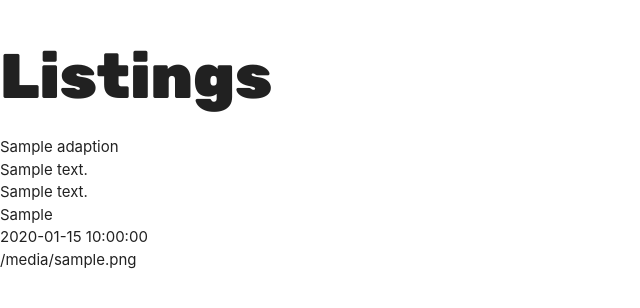
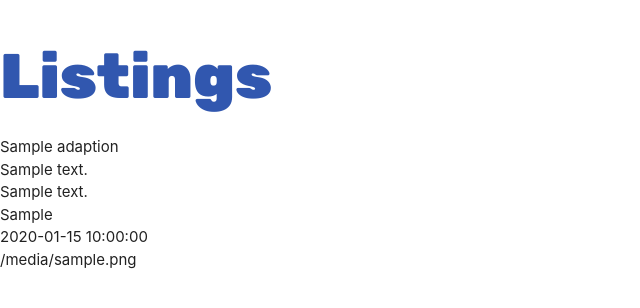
Before and after one commit to lucyrush/adapt-easy, a Flask app: page / in a window 1280 px wide. Shown: the top 308 px of the page, without its empty margins (0-640 px from the left). Run offline with Flask 2, Linux system fonts and the light colour scheme; a database or web service that is not in the repository returns one stand-in record (values such as "Sample title"); some libraries are stand-ins or nearby versions.

Commit message:
Add header color

```diff
--- a/static/css/style.css
+++ b/static/css/style.css
@@ -1,5 +1,6 @@
 .page-heading{
     font-family: 'Rubik', sans-serif;
+    color: #3157Af;
 }
 
 body p(
```
